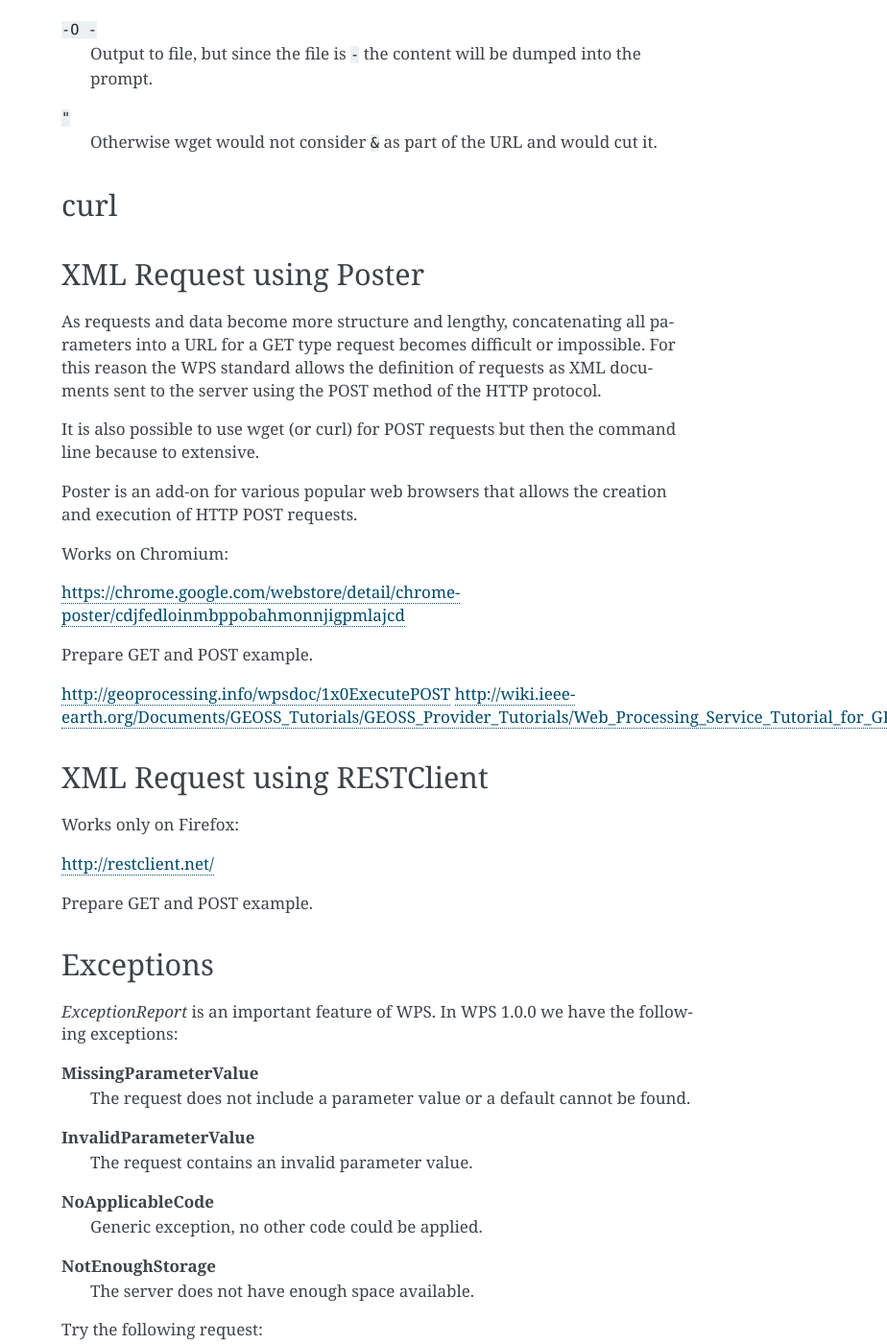
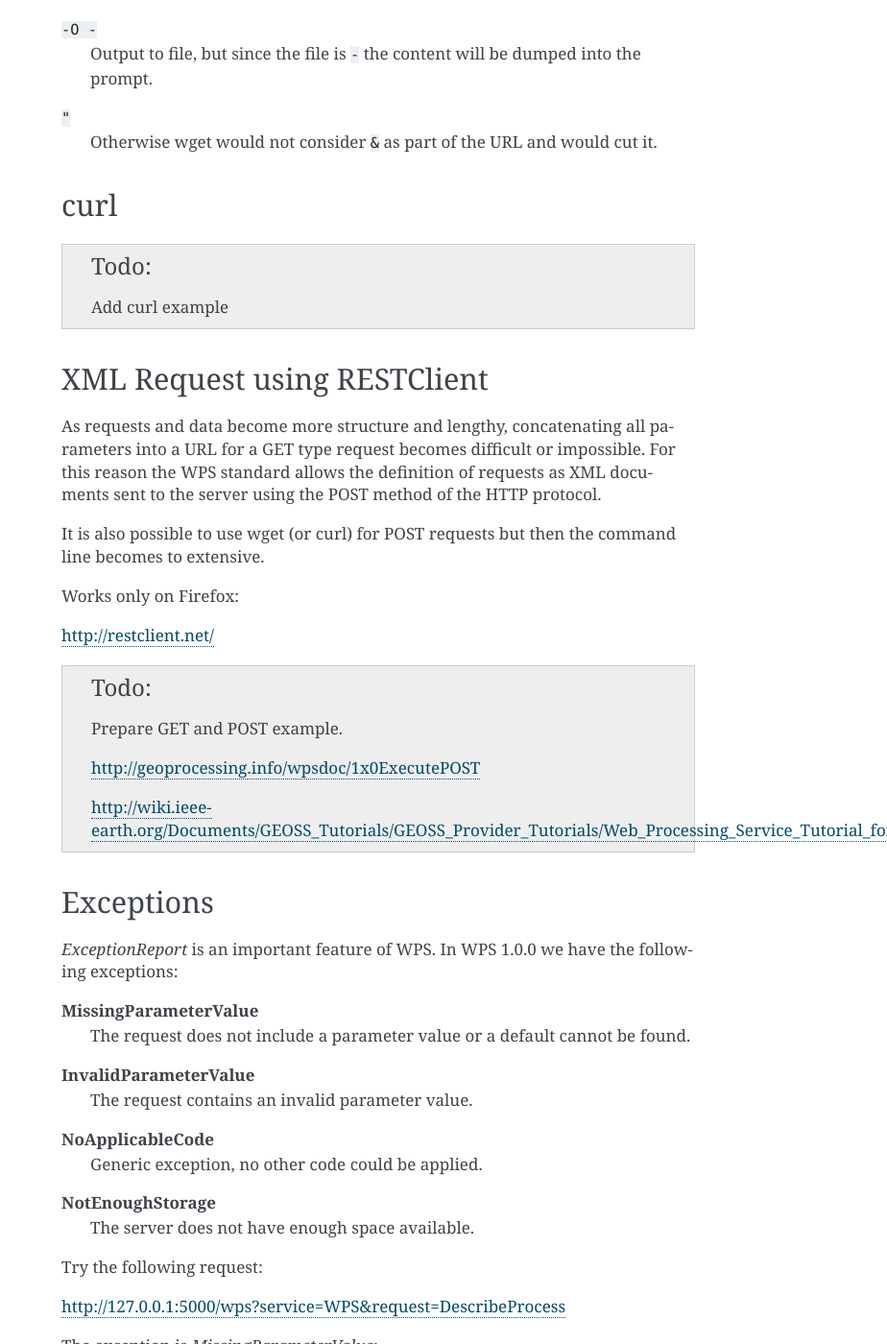
Before and after one commit to bird-house/birdhouse-workshop, a Sphinx documentation site: the page built from docs/source/pywps/testing.rst, in a window 1280 px wide and 1400 px high, scrolled down 805 px. Shown: the whole window at 96% size, without its empty margins (356-1280 px from the left). Built offline with Sphinx 7.4.7, drawn with Linux system fonts in a browser that asks for light colours; some of the changed text lies outside the part shown.

Commit message:
updated tutorial

```diff
--- a/docs/source/index.rst
+++ b/docs/source/index.rst
@@ -14,9 +14,9 @@ workshop you will learn how Birdhouse supports this development cycle.
    :maxdepth: 2
    :caption: Contents:
 
+   quick
    motivation
    requirements
-   quick
    basics
    pywps
    birds
--- a/docs/source/pywps/logging.rst
+++ b/docs/source/pywps/logging.rst
@@ -70,7 +70,7 @@ Change into the tutorials folder ``pywps_logging``:
 
 .. code-block:: bash
 
-    $ cd tutorials/pywps_logging
+    $ cd ~/birdhouse-workshop/tutorials/12_pywps_logging
 
 It contains a ``pywps.cfg`` file with a logging section.
 You can overwrite the default PyWPS configration by starting the PyWPS service
@@ -99,5 +99,4 @@ Add some ``logging`` statements and monitor the service.
 Links
 -----
 
-Notebooks, tutorials ...
-https://github.com/PyWPS/pywps-workshop/blob/master/04-Logging.md
+* `PyWPS workshop <https://github.com/PyWPS/pywps-workshop/blob/master/04-Logging.md>`_
--- a/docs/source/pywps/testing.rst
+++ b/docs/source/pywps/testing.rst
@@ -46,10 +46,12 @@ Important question: Why ``-q``, ``-O -`` and ``"`` in the comnand:
 curl
 ----
 
+.. todo::
+  Add curl example
 
 
-XML Request using Poster
-------------------------
+XML Request using RESTClient
+----------------------------
 
 As requests and data become more structure and lengthy, concatenating all
 parameters into a URL for a GET type request becomes difficult or impossible.
@@ -57,29 +59,20 @@ For this reason the WPS standard allows the definition of requests as XML docume
 sent to the server using the POST method of the HTTP protocol.
 
 It is also possible to use wget (or curl) for POST requests but then the
-command line because to extensive.
-
-Poster is an add-on for various popular web browsers that allows the creation and execution of HTTP POST requests.
-
-Works on Chromium:
-
-https://chrome.google.com/webstore/detail/chrome-poster/cdjfedloinmbppobahmonnjigpmlajcd
-
-
-Prepare GET and POST example.
-
-http://geoprocessing.info/wpsdoc/1x0ExecutePOST
-http://wiki.ieee-earth.org/Documents/GEOSS_Tutorials/GEOSS_Provider_Tutorials/Web_Processing_Service_Tutorial_for_GEOSS_Providers/Section_2%3a_Introduction_to_WPS
-
-
-XML Request using RESTClient
-----------------------------
+command line becomes to extensive.
 
 Works only on Firefox:
 
 http://restclient.net/
 
-Prepare GET and POST example.
+.. todo::
+
+  Prepare GET and POST example.
+
+  http://geoprocessing.info/wpsdoc/1x0ExecutePOST
+
+  http://wiki.ieee-earth.org/Documents/GEOSS_Tutorials/GEOSS_Provider_Tutorials/Web_Processing_Service_Tutorial_for_GEOSS_Providers/Section_2%3a_Introduction_to_WPS
+
 
 
 Exceptions
--- a/docs/source/requirements/conda.rst
+++ b/docs/source/requirements/conda.rst
@@ -27,6 +27,7 @@ Installation
 
 .. note::
   If you already have Conda/Anaconda installed, you can use it in this workshop.
+  See: :ref:`dkrz`.
 
 .. note::
   You don't need admin rights to install conda and conda packages.
```
Also changed, not shown: other parts of docs/source/pywps/testing.rst (+2 -3 lines), docs/source/pywps/clients.rst (+10 -9 lines), docs/source/pywps/installation.rst (+9 -0 lines).
